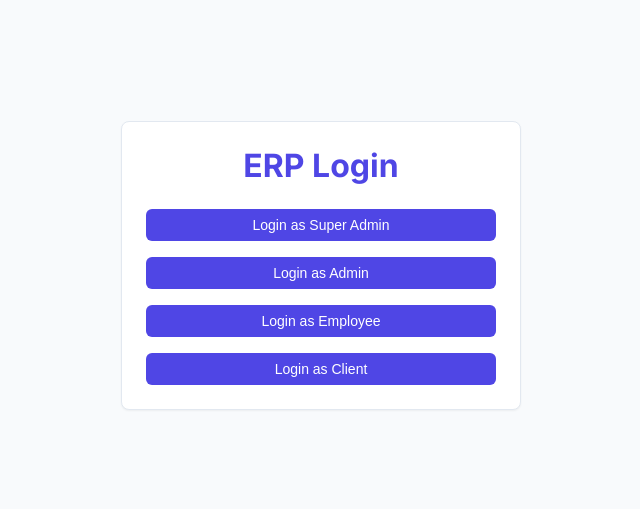
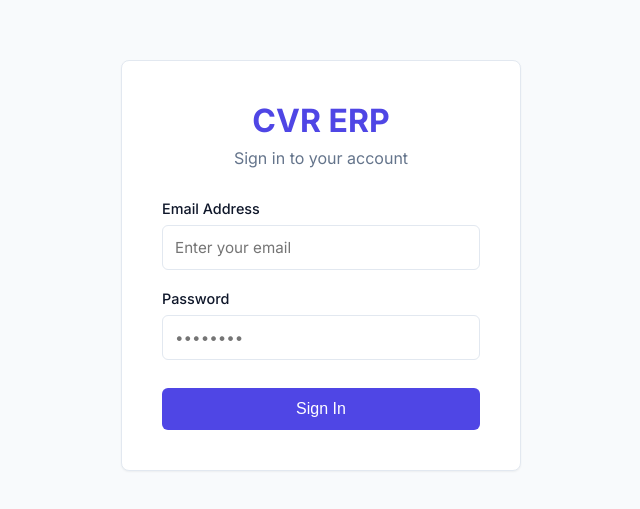
Before and after one commit to doraswamyraju/cvr, a React app in the folder frontend/: page / in a window 1280 px wide. Shown: the part 135-644 px from the top of the page, without its empty margins (319-959 px from the left). Built offline with nearby package versions, Linux system fonts and the light colour scheme; the HTML template or start-up script is replaced by a standard one.

Commit message:
feat: Add Login authentication API and React UI with role-based routing

```diff
--- a/frontend/src/App.jsx
+++ b/frontend/src/App.jsx
@@ -1,27 +1,13 @@
 import React from 'react';
 import { BrowserRouter as Router, Routes, Route, Navigate } from 'react-router-dom';
+import Login from './pages/Login';
 import AdminDashboard from './dashboards/AdminDashboard';
 import SuperAdminDashboard from './dashboards/SuperAdminDashboard';
 import EmployeeDashboard from './dashboards/EmployeeDashboard';
 import ClientDashboard from './dashboards/ClientDashboard';
 import './index.css';
 
-// A mock login page for demonstration
-const Login = () => {
-  return (
-    <div style={{ display: 'flex', height: '100vh', justifyContent: 'center', alignItems: 'center', backgroundColor: 'var(--bg-color)' }}>
-      <div className="card glass animate-fade-in" style={{ width: '400px', textAlign: 'center' }}>
-        <h1 style={{ marginBottom: '1.5rem', color: 'var(--primary-color)' }}>ERP Login</h1>
-        <div style={{ display: 'flex', flexDirection: 'column', gap: '1rem' }}>
-          <button className="btn btn-primary" onClick={() => window.location.href='/super-admin'}>Login as Super Admin</button>
-          <button className="btn btn-primary" onClick={() => window.location.href='/admin'}>Login as Admin</button>
-          <button className="btn btn-primary" onClick={() => window.location.href='/employee'}>Login as Employee</button>
-          <button className="btn btn-primary" onClick={() => window.location.href='/client'}>Login as Client</button>
-        </div>
-      </div>
-    </div>
-  );
-};
+// We will use the Login component from src/pages/Login.jsx
 
 function App() {
   return (
--- /dev/null
+++ b/frontend/src/pages/Login.jsx
@@ -0,0 +1,110 @@
+import React, { useState } from 'react';
+import { useNavigate } from 'react-router-dom';
+
+const Login = () => {
+  const [formData, setFormData] = useState({ email: '', password: '' });
+  const [error, setError] = useState('');
+  const [loading, setLoading] = useState(false);
+  const navigate = useNavigate();
+
+  const handleInputChange = (e) => {
+    const { name, value } = e.target;
+    setFormData(prev => ({ ...prev, [name]: value }));
+  };
+
+  const handleSubmit = async (e) => {
+    e.preventDefault();
+    setError('');
+    setLoading(true);
+
+    try {
+      const response = await fetch('http://localhost/api/login.php', {
+        method: 'POST',
+        headers: { 'Content-Type': 'application/json' },
+        body: JSON.stringify(formData)
+      });
+
+      const data = await response.json();
+
+      if (data.status === 'success') {
+        // Store user data and token in localStorage
+        localStorage.setItem('auth_token', data.token);
+        localStorage.setItem('user', JSON.stringify(data.user));
+
+        // Redirect based on role
+        const role = data.user.role;
+        if (role === 'super_admin') navigate('/super-admin');
+        else if (role === 'admin') navigate('/admin');
+        else if (role === 'employee') navigate('/employee');
+        else if (role === 'client') navigate('/client');
+        else navigate('/');
+
+      } else {
+        setError(data.message || 'Login failed. Please try again.');
+      }
+    } catch (err) {
+      console.error('Login error', err);
+      // Fallback for demonstration purposes if DB is not connected
+      if (formData.email === 'superadmin@cvr.com' && formData.password === 'password') {
+        localStorage.setItem('user', JSON.stringify({ role: 'super_admin', name: 'Mock Super Admin' }));
+        navigate('/super-admin');
+      } else {
+        setError('Unable to connect to the server. Please check database connection.');
+      }
+    }
+    setLoading(false);
+  };
+
+  return (
+    <div style={{ display: 'flex', height: '100vh', justifyContent: 'center', alignItems: 'center', backgroundColor: 'var(--bg-color)' }}>
+      <div className="card glass animate-fade-in" style={{ width: '400px', textAlign: 'center', padding: '2.5rem' }}>
+        <h1 style={{ marginBottom: '0.5rem', color: 'var(--primary-color)' }}>CVR ERP</h1>
+        <p style={{ color: 'var(--text-secondary)', marginBottom: '2rem' }}>Sign in to your account</p>
+
+        {error && <div style={{ backgroundColor: '#fee2e2', color: '#991b1b', padding: '0.75rem', borderRadius: '4px', marginBottom: '1rem', fontSize: '0.9rem' }}>{error}</div>}
+
+        <form onSubmit={handleSubmit} style={{ display: 'flex', flexDirection: 'column', gap: '1.25rem' }}>
+          <div style={{ textAlign: 'left' }}>
+            <label style={{ display: 'block', marginBottom: '0.5rem', fontSize: '0.9rem', fontWeight: 500 }}>Email Address</label>
+            <input
+              type="email"
+              name="email"
+              value={formData.email}
+              onChange={handleInputChange}
+              required
+              style={inputStyle}
+              placeholder="Enter your email"
+            />
+          </div>
+          <div style={{ textAlign: 'left' }}>
+            <label style={{ display: 'block', marginBottom: '0.5rem', fontSize: '0.9rem', fontWeight: 500 }}>Password</label>
+            <input
+              type="password"
+              name="password"
+              value={formData.password}
+              onChange={handleInputChange}
+              required
+              style={inputStyle}
+              placeholder="••••••••"
+            />
+          </div>
+          <button type="submit" className="btn btn-primary" style={{ padding: '0.75rem', fontSize: '1rem', marginTop: '0.5rem' }} disabled={loading}>
+            {loading ? 'Authenticating...' : 'Sign In'}
+          </button>
+        </form>
+      </div>
+    </div>
+  );
+};
+
+const inputStyle = {
+  width: '100%',
+  padding: '0.75rem',
+  borderRadius: 'var(--radius-sm)',
+  border: '1px solid var(--border-color)',
+  outline: 'none',
+  fontFamily: 'inherit',
+  fontSize: '0.95rem'
+};
+
+export default Login;
```
Also changed, not shown: 1 other file (tests, documents, lock files or other folders).
